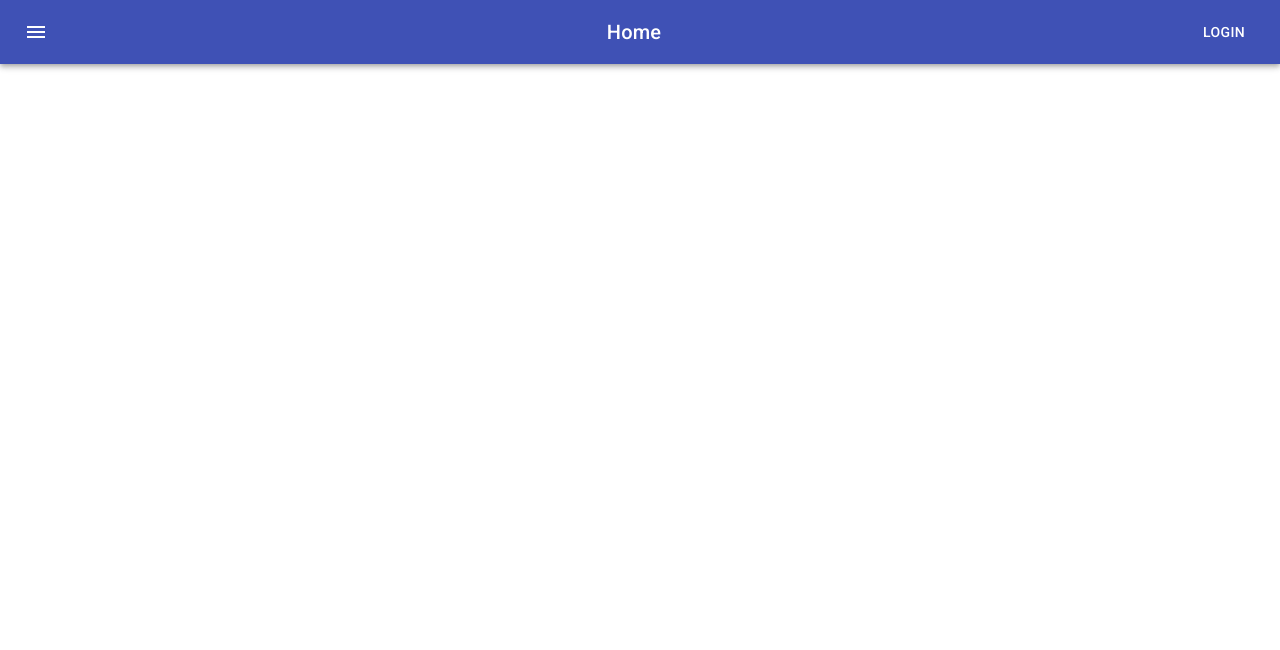
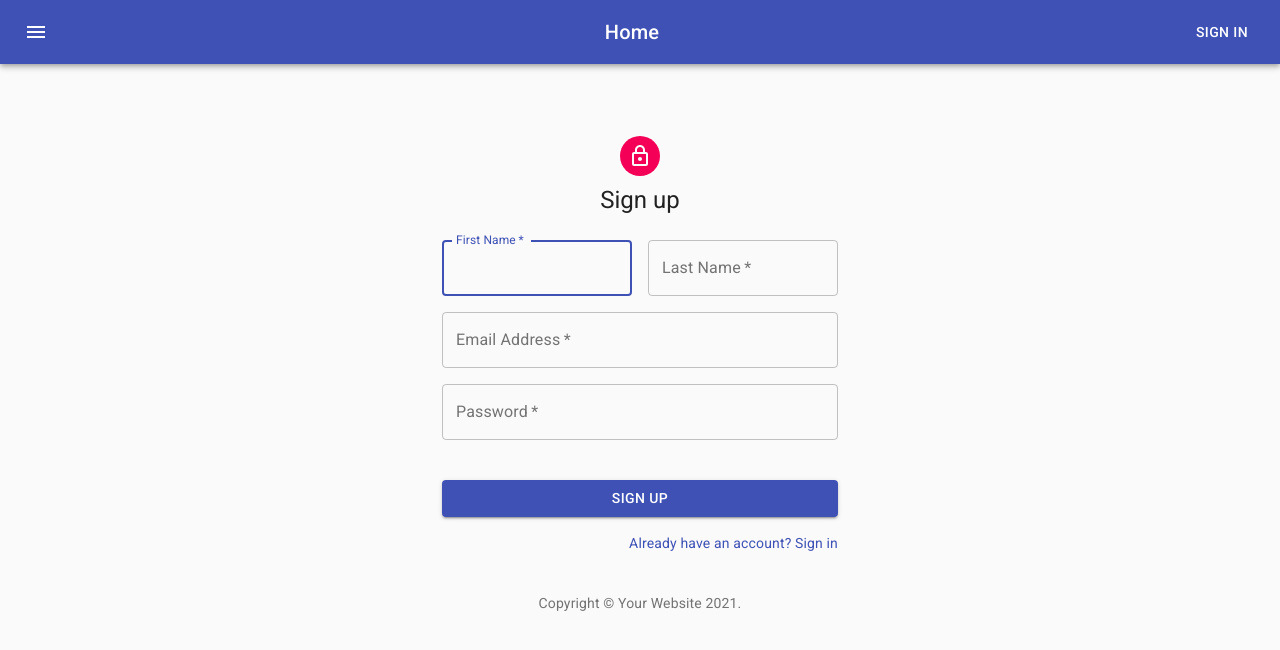
Before and after one commit to peshoni/puk-ui, a React (Create React App) app: page /signUp in a window 1280 px wide. Shown: the top 650 px of the page. Built offline with nearby package versions, Linux system fonts and the light colour scheme.

Commit message:
init commit

```diff
--- a/src/App.js
+++ b/src/App.js
@@ -1,7 +1,7 @@
-import { BrowserRouter, Switch, Route } from 'react-router-dom';
+import { BrowserRouter, Route, Switch } from 'react-router-dom';
 import './App.css';
+import { AllTopics, Header, Home, SignIn, SignUp, Topic } from './components';
 
-import {AllTopics, Header, Home, Login, Topic} from './components';
 
 
 function App() {
@@ -10,10 +10,13 @@
       <div className="App">
         <Header />
         <Switch>
-          <Route path='/' exact component={Home} />
+
+
+          <Route path='/' exact component={SignIn} />
+          <Route path='/signUp' component={SignUp} />
+          <Route path='/home' exact component={Home} />
           <Route path='/topics' exact component={AllTopics} />
           <Route path='/topic/:topicId' component={Topic} />
-          <Route path='/login' component={Login} />
         </Switch>
       </div>
     </BrowserRouter>
--- a/src/components/Header.jsx
+++ b/src/components/Header.jsx
@@ -1,6 +1,6 @@
-import { AppBar, Toolbar, IconButton, Typography, Button, Link as LinkUI } from '@material-ui/core'
+import { AppBar, Button, IconButton, Link as LinkUI, Toolbar, Typography } from '@material-ui/core';
+import { makeStyles } from '@material-ui/core/styles';
 import MenuIcon from '@material-ui/icons/Menu';
-import { makeStyles } from '@material-ui/core/styles';
 import { Link } from 'react-router-dom';
 
 const useStyles = makeStyles((theme) => ({
@@ -16,6 +16,7 @@
 }));
 
 const Header = (props) => {
+
   const classes = useStyles();
 
   return <AppBar position="static">
@@ -24,9 +25,9 @@
         <MenuIcon />
       </IconButton>
       <Typography variant="h6" className={classes.title}>
-            <LinkUI to='/' color="inherit" component={Link}>Home</LinkUI>
+        <LinkUI to='/home' color="inherit" component={Link}>Home</LinkUI>
       </Typography>
-        <Button color="inherit" to='/login' component={Link}>Login</Button>
+      <Button color="inherit" to='/' component={Link}>Sign in</Button>
     </Toolbar>
   </AppBar>
 }
--- a/src/components/HomeComponent.jsx
+++ b/src/components/HomeComponent.jsx
@@ -1,4 +1,4 @@
-import {Link} from 'react-router-dom';
+import { Link } from 'react-router-dom';
 
 const Home = (props) => {
     return <>
--- a/src/components/LoginComponent.jsx
+++ /dev/null
@@ -1,5 +0,0 @@
-const Login = (props) => {
-    return <>Login</>
-};
-
-export default Login;
--- /dev/null
+++ b/src/components/SignInComponent.jsx
@@ -0,0 +1,120 @@
+
+//https://material-ui.com/getting-started/templates/
+import Avatar from '@material-ui/core/Avatar';
+import Box from '@material-ui/core/Box';
+import Button from '@material-ui/core/Button';
+import Container from '@material-ui/core/Container';
+import CssBaseline from '@material-ui/core/CssBaseline';
+import Grid from '@material-ui/core/Grid';
+import Link from '@material-ui/core/Link';
+import { makeStyles } from '@material-ui/core/styles';
+import TextField from '@material-ui/core/TextField';
+import Typography from '@material-ui/core/Typography';
+import LockOutlinedIcon from '@material-ui/icons/LockOutlined';
+import React from 'react';
+
+
+function Copyright() {
+    return (
+        <Typography variant="body2" color="textSecondary" align="center">
+            {'Copyright © '}
+            <Link color="inherit" href="https://material-ui.com/">
+                Your Website
+      </Link>{' '}
+            {new Date().getFullYear()}
+            {'.'}
+        </Typography>
+    );
+}
+
+const useStyles = makeStyles((theme) => ({
+    paper: {
+        marginTop: theme.spacing(8),
+        display: 'flex',
+        flexDirection: 'column',
+        alignItems: 'center',
+    },
+    avatar: {
+        margin: theme.spacing(1),
+        backgroundColor: theme.palette.secondary.main,
+    },
+    form: {
+        width: '100%', // Fix IE 11 issue.
+        marginTop: theme.spacing(1),
+    },
+    submit: {
+        margin: theme.spacing(3, 0, 2),
+    },
+}));
+
+const SignIn = (props) => {
+    const classes = useStyles();
+
+    return (
+        <Container component="main" maxWidth="xs">
+            <CssBaseline />
+            <div className={classes.paper}>
+                <Avatar className={classes.avatar}>
+                    <LockOutlinedIcon />
+                </Avatar>
+                <Typography component="h1" variant="h5">
+                    Sign in
+        </Typography>
+                <form className={classes.form} noValidate>
+                    <TextField
+                        variant="outlined"
+                        margin="normal"
+                        required
+                        fullWidth
+                        id="email"
+                        label="Email Address"
+                        name="email"
+                        autoComplete="email"
+                        autoFocus
+                    />
+                    <TextField
+                        variant="outlined"
+                        margin="normal"
+                        required
+                        fullWidth
+                        name="password"
+                        label="Password"
+                        type="password"
+                        id="password"
+                        autoComplete="current-password"
+                    />
+                    {/* <FormControlLabel
+                        control={<Checkbox value="remember" color="primary" />}
+                        label="Remember me"
+                    /> */}
+                    <Button
+                        type="submit"
+                        fullWidth
+                        variant="contained"
+                        color="primary"
+                        className={classes.submit}
+                    >
+                        Sign In
+          </Button>
+                    <Grid container>
+                        <Grid item xs>
+                            {/* <Link href="#" variant="body2">
+                                Forgot password?
+              </Link> */}
+                        </Grid>
+                        <Grid item>
+                            <Link href="/signUp" variant="body2">
+                                {"Don't have an account? Sign Up"}
+                            </Link>
+                        </Grid>
+                    </Grid>
+                </form>
+            </div>
+            <Box mt={8}>
+                <Copyright />
+            </Box>
+        </Container>
+    );
+}
+
+export default SignIn;
--- /dev/null
+++ b/src/components/SignUpComponent.jsx
@@ -0,0 +1,141 @@
+
+
+//https://material-ui.com/getting-started/templates/
+import Avatar from '@material-ui/core/Avatar';
+import Box from '@material-ui/core/Box';
+import Button from '@material-ui/core/Button';
+import Container from '@material-ui/core/Container';
+import CssBaseline from '@material-ui/core/CssBaseline';
+import Grid from '@material-ui/core/Grid';
+import Link from '@material-ui/core/Link';
+import { makeStyles } from '@material-ui/core/styles';
+import TextField from '@material-ui/core/TextField';
+import Typography from '@material-ui/core/Typography';
+import LockOutlinedIcon from '@material-ui/icons/LockOutlined';
+import React from 'react';
+
+function Copyright() {
+    return (
+        <Typography variant="body2" color="textSecondary" align="center">
+            {'Copyright © '}
+            <Link color="inherit" href="https://material-ui.com/">
+                Your Website
+      </Link>{' '}
+            {new Date().getFullYear()}
+            {'.'}
+        </Typography>
+    );
+}
+
+const useStyles = makeStyles((theme) => ({
+    paper: {
+        marginTop: theme.spacing(8),
+        display: 'flex',
+        flexDirection: 'column',
+        alignItems: 'center',
+    },
+    avatar: {
+        margin: theme.spacing(1),
+        backgroundColor: theme.palette.secondary.main,
+    },
+    form: {
+        width: '100%', // Fix IE 11 issue.
+        marginTop: theme.spacing(3),
+    },
+    submit: {
+        margin: theme.spacing(3, 0, 2),
+    },
+}));
+
+export default function SignUp() {
+    const classes = useStyles();
+
+    return (
+        <Container component="main" maxWidth="xs">
+            <CssBaseline />
+            <div className={classes.paper}>
+                <Avatar className={classes.avatar}>
+                    <LockOutlinedIcon />
+                </Avatar>
+                <Typography component="h1" variant="h5">
+                    Sign up
+        </Typography>
+                <form className={classes.form} noValidate>
+                    <Grid container spacing={2}>
+                        <Grid item xs={12} sm={6}>
+                            <TextField
+                                autoComplete="fname"
+                                name="firstName"
+                                variant="outlined"
+                                required
+                                fullWidth
+                                id="firstName"
+                                label="First Name"
+                                autoFocus
+                            />
+                        </Grid>
+                        <Grid item xs={12} sm={6}>
+                            <TextField
+                                variant="outlined"
+                                required
+                                fullWidth
+                                id="lastName"
+                                label="Last Name"
+                                name="lastName"
+                                autoComplete="lname"
+                            />
+                        </Grid>
+                        <Grid item xs={12}>
+                            <TextField
+                                variant="outlined"
+                                required
+                                fullWidth
+                                id="email"
+                                label="Email Address"
+                                name="email"
+                                autoComplete="email"
+                            />
+                        </Grid>
+                        <Grid item xs={12}>
+                            <TextField
+                                variant="outlined"
+                                required
+                                fullWidth
+                                name="password"
+                                label="Password"
+                                type="password"
+                                id="password"
+                                autoComplete="current-password"
+                            />
+                        </Grid>
+                        <Grid item xs={12}>
+                            {/* <FormControlLabel
+                                control={<Checkbox value="allowExtraEmails" color="primary" />}
+                                label="I want to receive inspiration, marketing promotions and updates via email."
+                            /> */}
+                        </Grid>
+                    </Grid>
+                    <Button
+                        type="submit"
+                        fullWidth
+                        variant="contained"
+                        color="primary"
+                        className={classes.submit}
+                    >
+                        Sign Up
+          </Button>
+                    <Grid container justify="flex-end">
+                        <Grid item>
+                            <Link href="/" variant="body2">
+                                Already have an account? Sign in
+              </Link>
+                        </Grid>
+                    </Grid>
+                </form>
+            </div>
+            <Box mt={5}>
+                <Copyright />
+            </Box>
+        </Container>
+    );
+}
```
Also changed, not shown: src/components/index.js (+7 -4 lines). Lines whose indentation alone changed are shown as unchanged.
